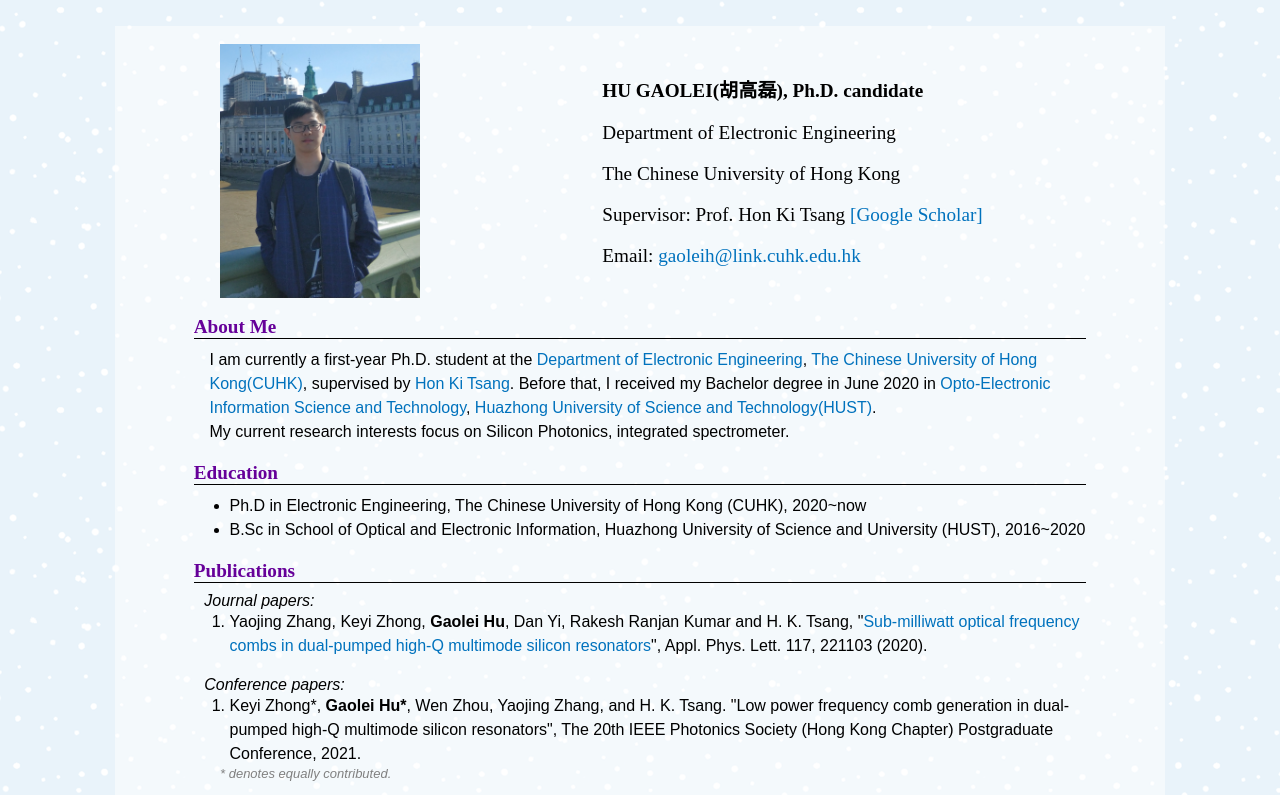
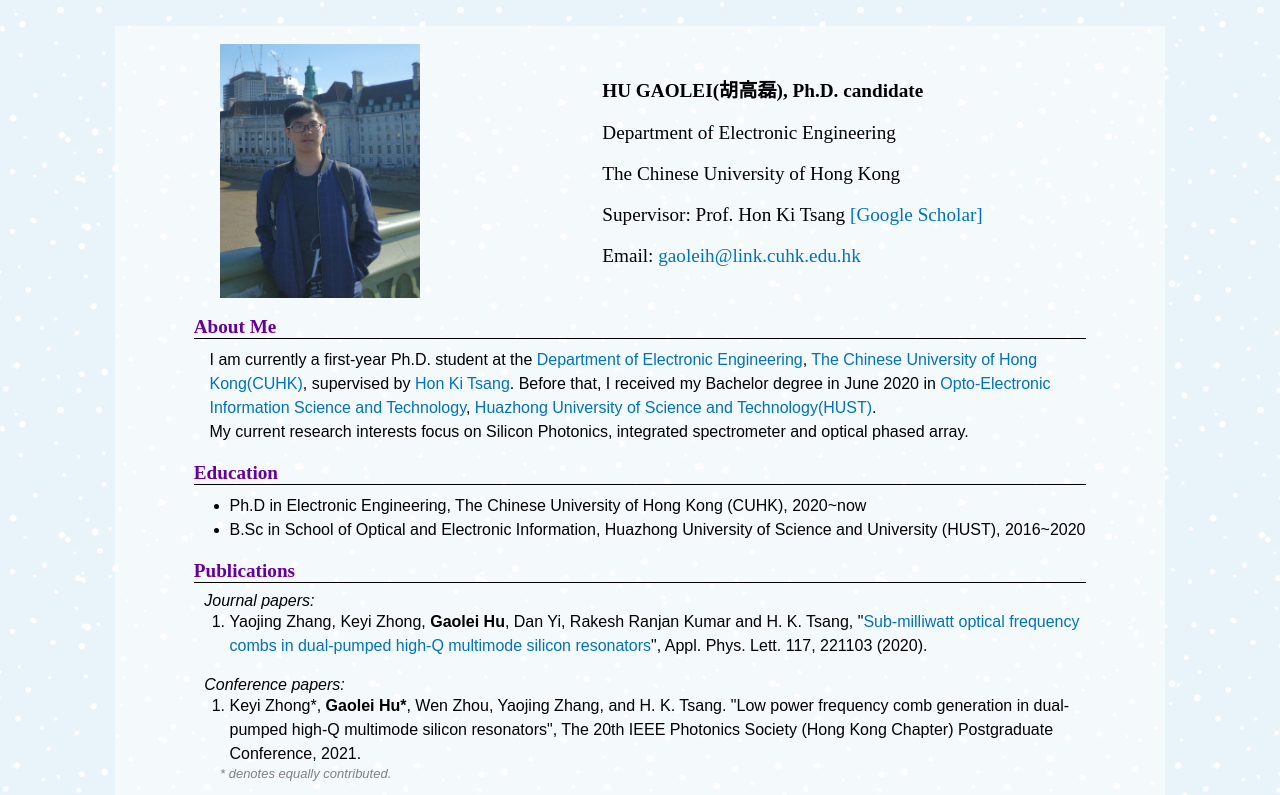
Before and after one commit to GaoleiHu/GaoleiHu.github.io, a plain HTML site: page index.html in a window 1280 px wide. Shown: the top 795 px of the page. Drawn offline with Linux system fonts and the light colour scheme.

Commit message:
improvement

```diff
--- a/index.html
+++ b/index.html
@@ -67,7 +67,7 @@
       <div class="divider"></div>
       <p class="normal">
         I am currently a first-year Ph.D. student at the <a href="http://www.ee.cuhk.edu.hk/en-gb/" target="_blank">Department of Electronic Engineering</a>, <a href="https://www.cuhk.edu.hk/chinese/index.html" target="_blank">The Chinese University of Hong Kong(CUHK)</a>, supervised by <a href="http://www.ee.cuhk.edu.hk/~hktsang/" target="_blank">Hon Ki Tsang</a>. Before that, I received my Bachelor degree in June 2020 in <a href="http://oei.hust.edu.cn/", target="_blank">Opto-Electronic Information Science and Technology</a>, <a href="https://www.hust.edu.cn/" target="_blank">Huazhong University of Science and Technology(HUST)</a>. <br>
-        My current research interests focus on Silicon Photonics, integrated spectrometer.
+        My current research interests focus on Silicon Photonics, integrated spectrometer and optical phased array.
       </p>
     </div>
     <br>
```
